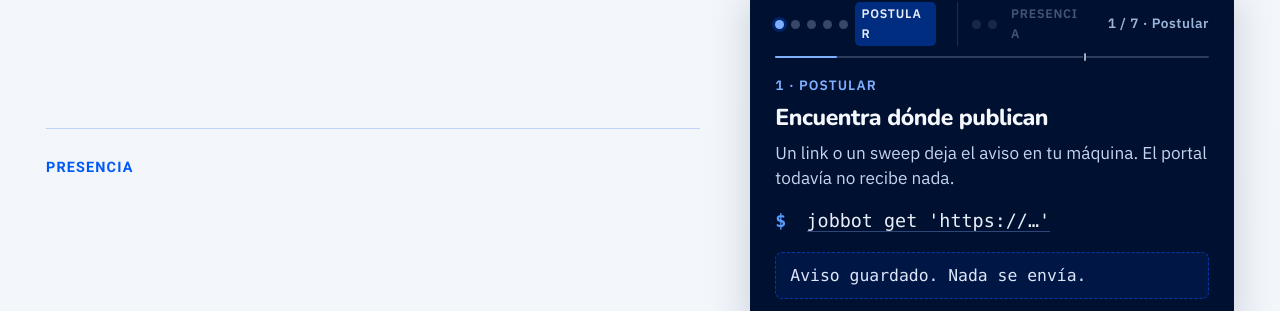
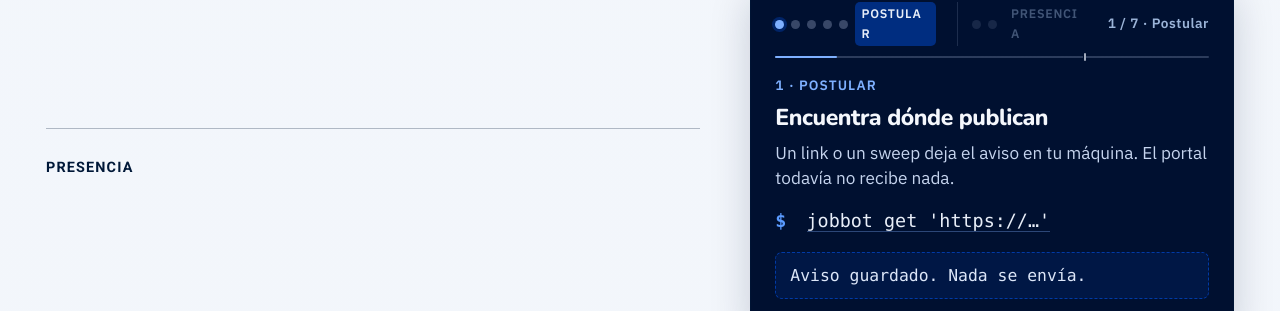
Before and after one commit to ljofreflor/jobbot, an MkDocs documentation site: the page built from docs/index.md, in a window 1280 px wide and 900 px high, scrolled down 4105 px. Shown: the part 132-443 px from the top of the window. Built offline with MkDocs 1.6.1 and Material for MkDocs 9.7.7, drawn with Linux system fonts in a browser that asks for light colours; comment, search, counter and statistics services are not loaded.

Commit message:
docs(landing): navy the presence chapter label in the story list
The Presencia/Presence divider above advise uses navy like the catalog presence tags, so the scrolling list matches the pin and the command tables.

Co-authored-by: Leonardo Andes Jofre Flor <leonardo.jofre+csld1@consalud.cl>

```diff
--- a/docs/overrides/home.html
+++ b/docs/overrides/home.html
@@ -309,7 +309,7 @@
           <p class="jb-scrolly__echo-out">Form open · the click is yours</p>
           <p class="jb-scrolly__more"><a href="#cmd-apply">In the catalog · apply</a></p>
         </article>
-        <p class="jb-scrolly__split" aria-hidden="true">Presence</p>
+        <p class="jb-scrolly__split jb-scrolly__split--presence" aria-hidden="true">Presence</p>
         <article class="jb-scrolly__step" id="story-advise">
           <p class="jb-scrolly__kicker">6 · presence</p>
           <h3>Presentation waits for a yes</h3>
@@ -368,7 +368,7 @@
           <p class="jb-scrolly__echo-out">Formulario abierto · el clic es tuyo</p>
           <p class="jb-scrolly__more"><a href="#cmd-apply">En el catálogo · apply</a></p>
         </article>
-        <p class="jb-scrolly__split" aria-hidden="true">Presencia</p>
+        <p class="jb-scrolly__split jb-scrolly__split--presence" aria-hidden="true">Presencia</p>
         <article class="jb-scrolly__step" id="story-advise">
           <p class="jb-scrolly__kicker">6 · presencia</p>
           <h3>La presentación espera un sí</h3>
--- a/docs/stylesheets/landing.css
+++ b/docs/stylesheets/landing.css
@@ -1258,6 +1258,11 @@ a.jb-in-story__tag:focus-visible {
   border-top: 0;
 }
 
+.jb-scrolly__split--presence {
+  border-top-color: rgba(0, 24, 56, 0.28);
+  color: var(--jb-navy);
+}
+
 .jb-scrolly__kicker {
   margin: 0 0 0.35rem;
   font-size: 0.75rem;
```
